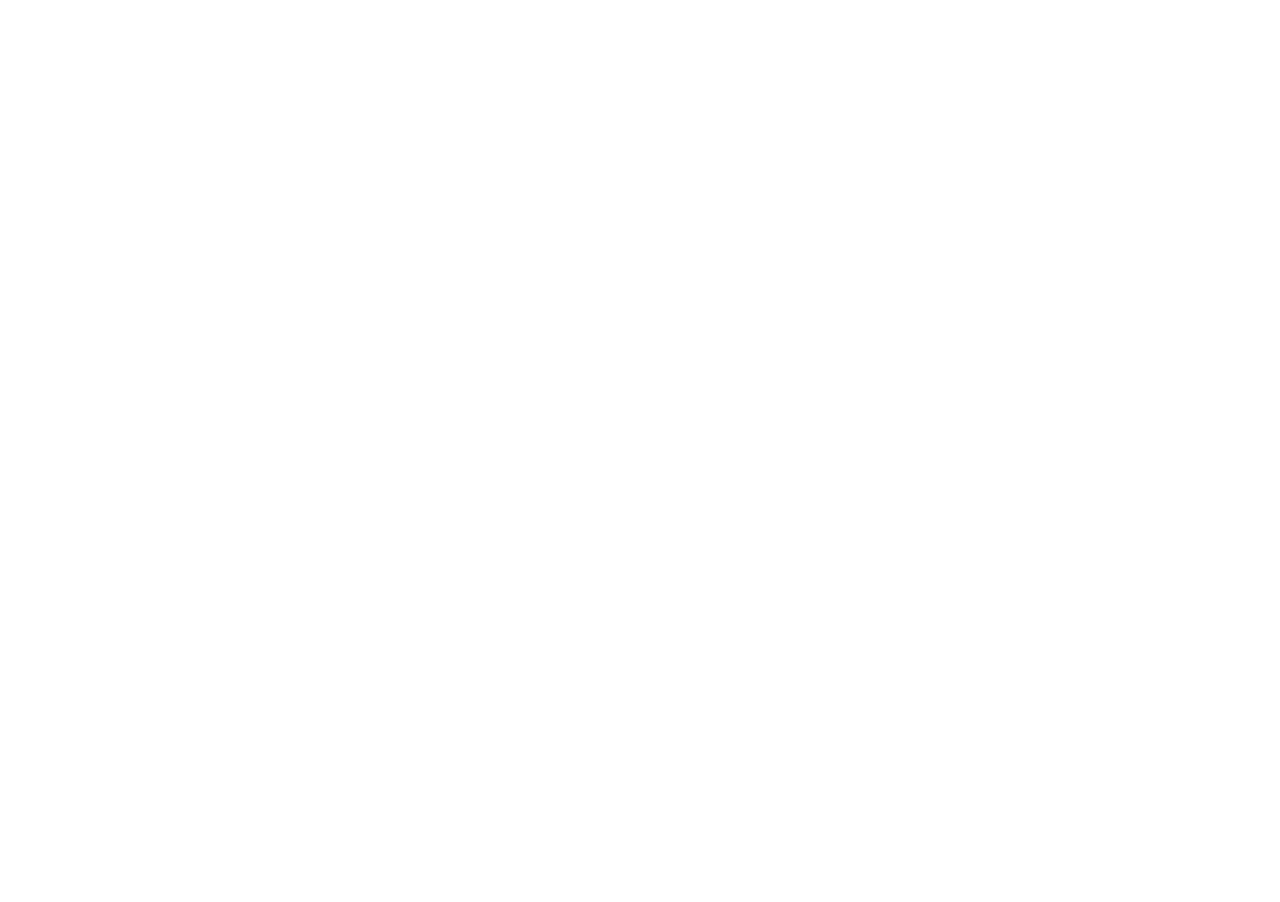
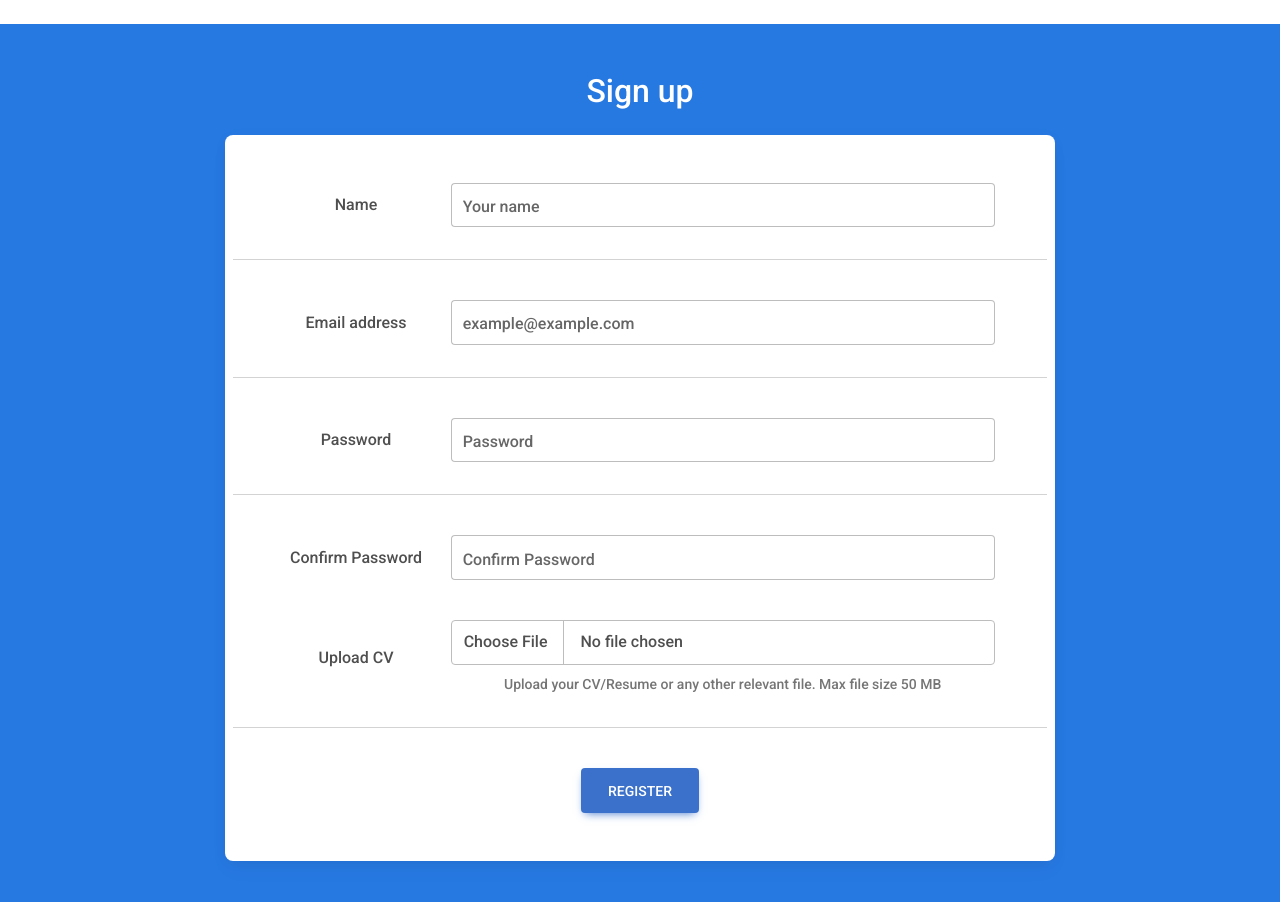
Before and after one commit to mawadaelmeshad/careerhub, a React (Create React App) app: page / in a window 1280 px wide. Shown: the part 1320-2222 px from the top of the page. Before the commit the page ends 1344 px from the top, so only its background shows below. Built offline with nearby package versions, Linux system fonts and the light colour scheme; the HTML template or start-up script is replaced by a standard one; a web font is replaced by a local one.

Commit message:
sign up added

```diff
--- a/src/App.js
+++ b/src/App.js
@@ -3,6 +3,7 @@ import Nav from './components/Nav';
 import Home from './components/Home';
 import About from './components/About';
 import Signin from './components/Signin';
+import Signup from './components/Signup';
 import { Route, Routes } from 'react-router-dom';
 
 function App() {
@@ -14,6 +15,7 @@ function App() {
         <Nav />
         <Home/>
         <Signin />
+        <Signup />
         </>
         }>
         </Route>
--- a/src/components/Nav.js
+++ b/src/components/Nav.js
@@ -89,7 +89,7 @@ import 'mdb-react-ui-kit/dist/css/mdb.min.css';
                 <MDBContainer tag="form" fluid className='d-flex justify-content-end align-items-center'>
                     <MDBBtn outline color="info" className='me-2 btn-sign' type='button'>
                     <a href='#signin'>sign in</a></MDBBtn>
-                    <MDBBtn outline color="info" className='me-2 btn-sign' type='button'>Sign up
+                    <MDBBtn outline color="info" className='me-2 btn-sign' type='button'><a href='#signup'>sign up</a>
                     </MDBBtn>
                 </MDBContainer>
             </MDBCollapse>
--- a/src/components/Signup.js
+++ b/src/components/Signup.js
@@ -0,0 +1,142 @@
+import './css-components/signup.css'
+import React from 'react';
+import {
+    MDBBtn,
+    MDBContainer,
+    MDBRow,
+    MDBCol,
+    MDBCard,
+    MDBCardBody,
+    MDBInput,
+    MDBTextArea,
+    MDBFile
+}
+from 'mdb-react-ui-kit';
+import {useState} from 'react'
+import axios from "axios"
+import { useNavigate } from "react-router-dom";
+import swal from 'sweetalert';
+
+function Signup() {
+    const [mail, setMail] = useState("");
+    const [password, setPassword] = useState("");
+    const navigate = useNavigate();
+
+
+
+    const submit = (e)=>{
+        e.preventDefault()
+        axios.post('https://civet-top-actively.ngrok-free.app/api/login',{
+
+            email:mail,
+            password,
+        })
+        .then(res =>
+            {
+                if(res.data.is_admin === "0"){
+                    navigate("/")
+
+                }else if(res.data.is_admin === "1"){
+                    window.location.href = `http://localhost:3000?${res.data.token}`;
+                }
+            })
+            .catch(()=>swal("Email Or Password Is Incorrect"))
+        }
+    return (
+        <MDBContainer fluid id='signup'>
+
+        <MDBRow className='d-flex justify-content-center align-items-center'>
+            <MDBCol lg='8' className='my-5'>
+
+            <h2 class="text-white mb-4">Sign up</h2>
+            <form onSubmit={submit}>
+            <MDBCard>
+                <MDBCardBody className='px-4'>
+
+                <MDBRow className='align-items-center pt-4 pb-3'>
+
+                    <MDBCol md='3' className='ps-5'>
+                    <h6 className="mb-0">Name</h6>
+                    </MDBCol>
+
+                    <MDBCol md='9' className='pe-5'>
+                    <MDBInput label='Your name' size='lg' id='form1' type='text'/>
+                    </MDBCol>
+
+                </MDBRow>
+
+                <hr className="mx-n3" />
+
+                <MDBRow className='align-items-center pt-4 pb-3'>
+
+                    <MDBCol md='3' className='ps-5'>
+                    <h6 className="mb-0">Email address</h6>
+                    </MDBCol>
+
+                    <MDBCol md='9' className='pe-5'>
+                    <MDBInput label='example@example.com' size='lg' id='form2' type='email'/>
+                    </MDBCol>
+
+                </MDBRow>
+
+                <hr className="mx-n3" />
+
+                <MDBRow className='align-items-center pt-4 pb-3'>
+
+<MDBCol md='3' className='ps-5'>
+<h6 className="mb-0">Password</h6>
+</MDBCol>
+
+<MDBCol md='9' className='pe-5'>
+<MDBInput label='Password' size='lg' id='form2' type='password'/>
+</MDBCol>
+
+                </MDBRow>
+
+                <hr className="mx-n3" />
+
+                <MDBRow className='align-items-center pt-4 pb-3'>
+
+<MDBCol md='3' className='ps-5'>
+<h6 className="mb-0">Confirm Password</h6>
+</MDBCol>
+
+<MDBCol md='9' className='pe-5'>
+<MDBInput label='Confirm Password' size='lg' id='form2' type='password'/>
+</MDBCol>
+
+                </MDBRow>
+
+
+                <MDBRow className='align-items-center pt-4 pb-3'>
+
+                    <MDBCol md='3' className='ps-5'>
+                    <h6 className="mb-0">Upload CV</h6>
+                    </MDBCol>
+
+                    <MDBCol md='9' className='pe-5'>
+                    <MDBFile size='lg' id='customFile' />
+                    <div className="small text-muted mt-2">Upload your CV/Resume or any other relevant file. Max file size 50 MB</div>
+                    </MDBCol>
+
+                </MDBRow>
+
+                <hr className="mx-n3" />
+
+                <MDBBtn className='my-4' size='lg'>Register</MDBBtn>
+
+                </MDBCardBody>
+            </MDBCard>
+
+
+            </form>
+
+
+            </MDBCol>
+        </MDBRow>
+
+        </MDBContainer>
+    );
+}
+
+export default Signup;
--- /dev/null
+++ b/src/components/css-components/signup.css
@@ -0,0 +1,3 @@
+#signup {
+    background-color: #2779e2;
+  }
```
